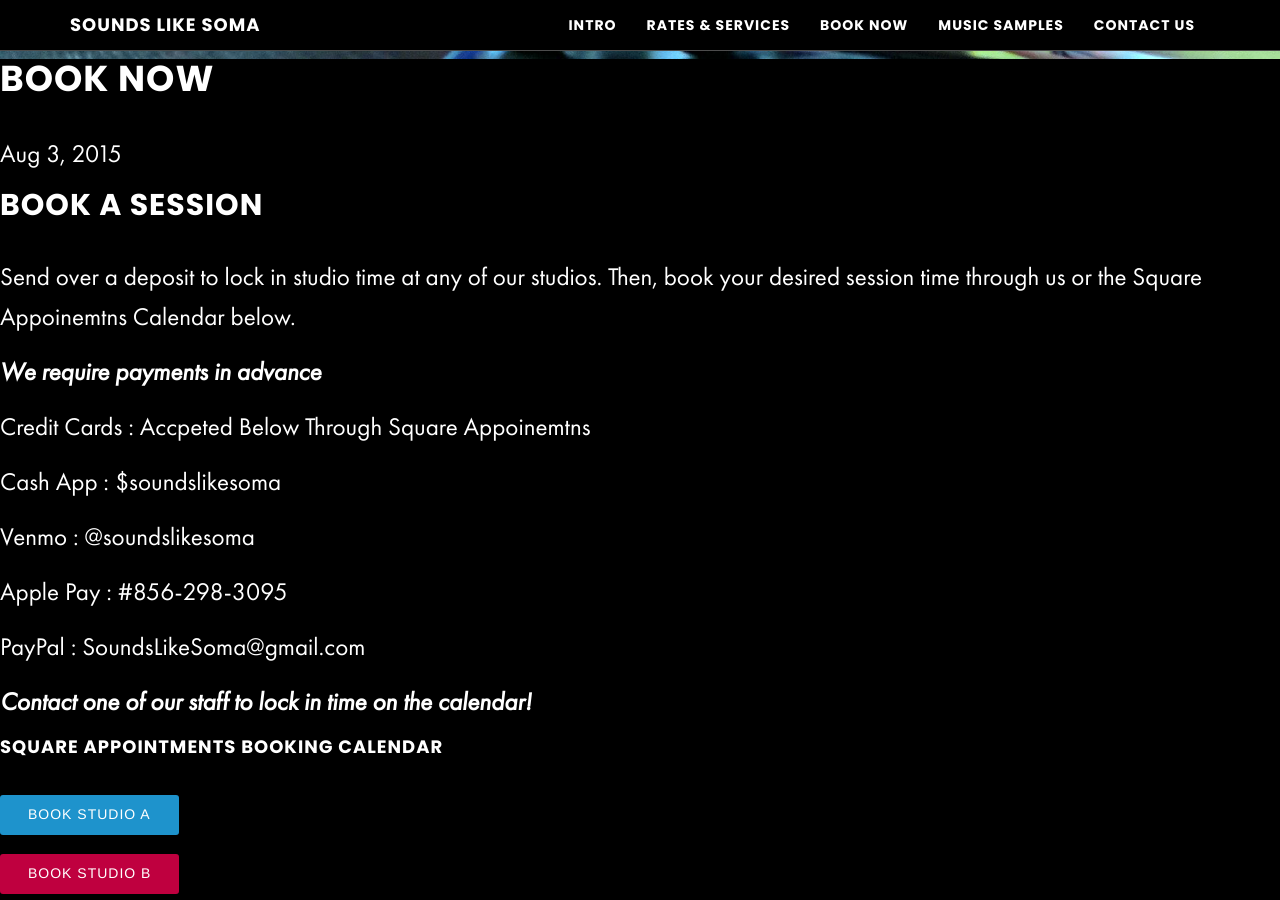
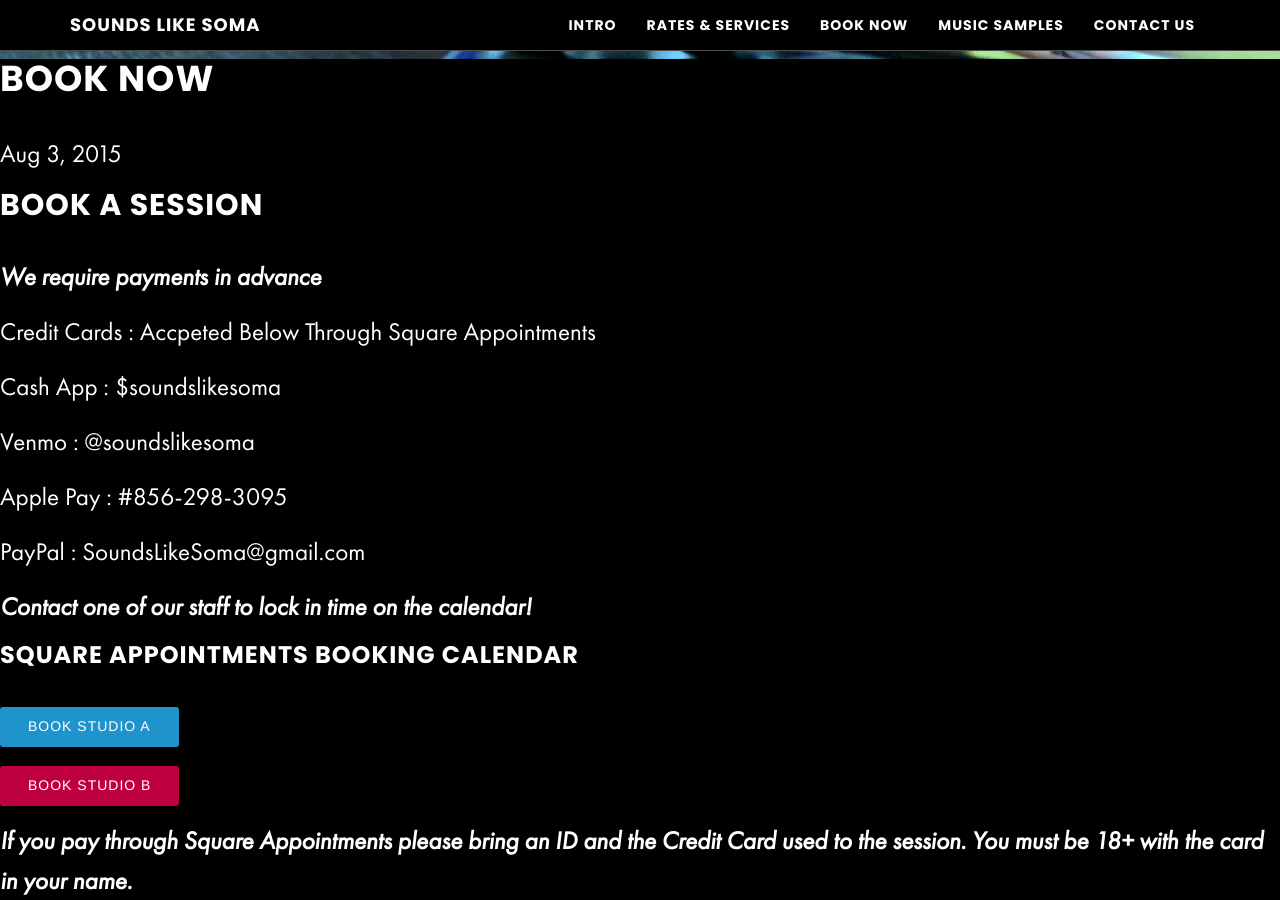
Before and after one commit to zackhanni/Soma-website-classic, a Jekyll site: the page built from _posts/2015-08-03-book-now.md, in a window 1280 px wide and 900 px high, scrolled down 841 px. Built offline with Jekyll 4.4.1, drawn with Linux system fonts in a browser that asks for light colours; our own code applies the rules of GitHub Pages for plain Markdown files.

Commit message:
Fine tuning wording

```diff
--- a/_posts/2015-08-03-book-now.md
+++ b/_posts/2015-08-03-book-now.md
@@ -5,11 +5,9 @@ header_image: true
 ---
 ## Book A Session
 
-Send over a deposit to lock in studio time at any of our studios. Then, book your desired session time through us or the Square Appoinemtns Calendar below.
-
 **_We require payments in advance_**
 
-Credit Cards : Accpeted Below Through Square Appoinemtns
+Credit Cards : Accpeted Below Through Square Appointments
 
 Cash App : $soundslikesoma
 
@@ -21,7 +19,7 @@ PayPal : SoundsLikeSoma@gmail.com
 
 **_Contact one of our staff to lock in time on the calendar!_**
 
-#### Square Appointments Booking Calendar
+### Square Appointments Booking Calendar
 
 <!-- Start Square Appointments Embed code --> <a target="_top" style=" background-color: #1E93CC; color: white; height: 40px; text-transform: uppercase; font-family: 'Square Market', 'helvetica neue', helvetica, arial, sans-serif; letter-spacing: 1px; line-height: 38px; padding: 0 28px; border-radius: 3px; font-weight: 500; font-size: 14px; cursor: pointer; display: inline-block; " href="https://squareup.com/appointments/book/8GNV6PJ8WK7YH/sounds-like-soma-philadelphia-pa" rel="nofollow">Book Studio A</a> <!-- End Square Appointments Embed code -->
 
```
Also changed, not shown: _posts/2015-08-02-rates-services.md (+2 -5 lines).
